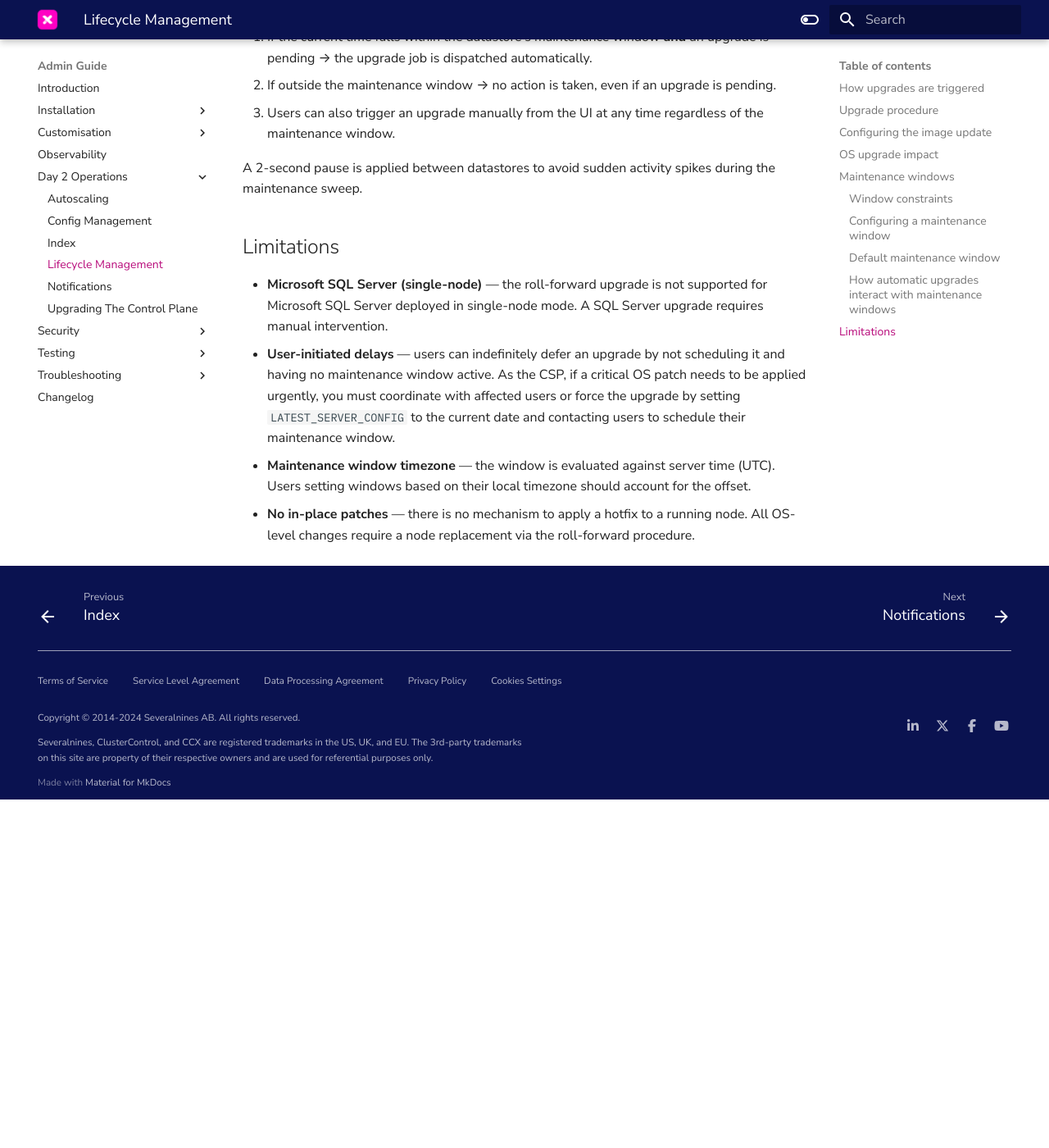
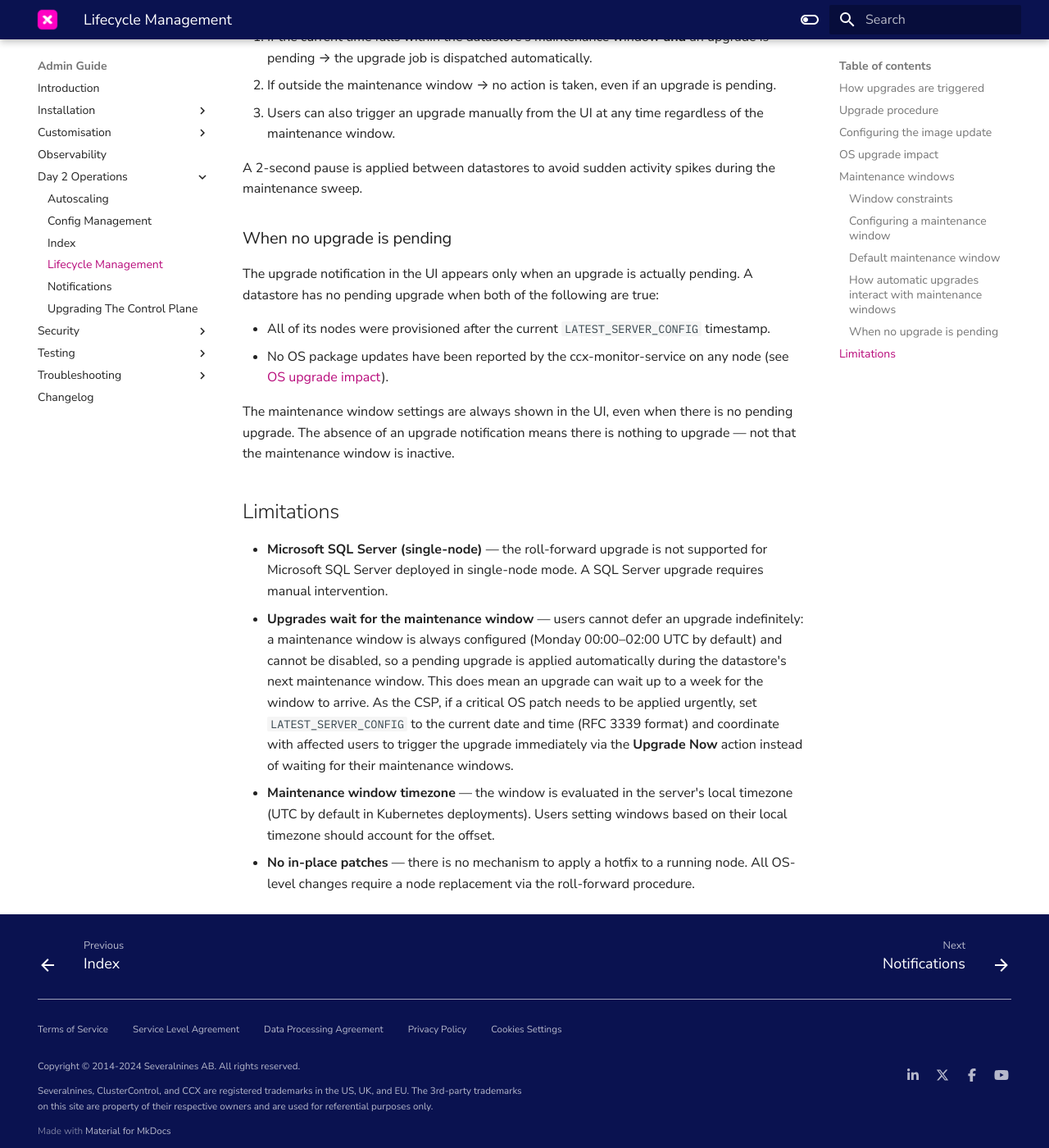
Before and after one commit to severalnines/ccx-docs, an MkDocs documentation site: the page built from docs/admin/Day2/Lifecycle-Management.md, in a window 1280 px wide and 1400 px high, scrolled down 3093 px. Shown: the whole window at 82% size. Built offline with MkDocs 1.6.1 and Material for MkDocs 9.7.7, drawn with Linux system fonts in a browser that asks for light colours; comment, search, counter and statistics services are not loaded; before the commit the page ends 4068 px from its top, so only the background shows below that; some of the changed text lies outside the part shown.

Commit message:
CCX-6028 - fix maintenance window documentation (#73)
* CCX-6028 - fix maintenance window documentation

The 'User-initiated delays' limitation wrongly claimed users can
indefinitely defer an upgrade by having no maintenance window active.
A maintenance window is always configured (default Monday 00:00-02:00
UTC) and cannot be disabled; pending upgrades run automatically in the
next window.

Also document when no upgrade is pending: all nodes provisioned after
LATEST_SERVER_CONFIG and no OS package updates reported.

Co-Authored-By: Claude Fable 5 <noreply@anthropic.com>

* CCX-6028 - address review comments

Specify RFC 3339 format for LATEST_SERVER_CONFIG in the limitations
section and align the maintenance window timezone wording with the
rest of the document.

Co-Authored-By: Claude Fable 5 <noreply@anthropic.com>

---------

Co-authored-by: Claude Fable 5 <noreply@anthropic.com>

```diff
--- a/docs/admin/Day2/Lifecycle-Management.md
+++ b/docs/admin/Day2/Lifecycle-Management.md
@@ -95,7 +95,7 @@ Field values:
 
 ### Default maintenance window
 
-If no maintenance window is configured for a datastore, it defaults to **Monday 00:00–02:00 UTC**.
+Every datastore always has a maintenance window — it cannot be disabled or unset. If the user has not configured one, the default of **Monday 00:00–02:00 UTC** applies.
 
 ### How automatic upgrades interact with maintenance windows
 
@@ -107,9 +107,18 @@ CCX runs a maintenance loop that periodically calls `MaintainStore` for each dat
 
 A 2-second pause is applied between datastores to avoid sudden activity spikes during the maintenance sweep.
 
+### When no upgrade is pending
+
+The upgrade notification in the UI appears only when an upgrade is actually pending. A datastore has no pending upgrade when both of the following are true:
+
+- All of its nodes were provisioned after the current `LATEST_SERVER_CONFIG` timestamp.
+- No OS package updates have been reported by the ccx-monitor-service on any node (see [OS upgrade impact](#os-upgrade-impact)).
+
+The maintenance window settings are always shown in the UI, even when there is no pending upgrade. The absence of an upgrade notification means there is nothing to upgrade — not that the maintenance window is inactive.
+
 ## Limitations
 
 - **Microsoft SQL Server (single-node)** — the roll-forward upgrade is not supported for Microsoft SQL Server deployed in single-node mode. A SQL Server upgrade requires manual intervention.
-- **User-initiated delays** — users can indefinitely defer an upgrade by not scheduling it and having no maintenance window active. As the CSP, if a critical OS patch needs to be applied urgently, you must coordinate with affected users or force the upgrade by setting `LATEST_SERVER_CONFIG` to the current date and contacting users to schedule their maintenance window.
-- **Maintenance window timezone** — the window is evaluated against server time (UTC). Users setting windows based on their local timezone should account for the offset.
+- **Upgrades wait for the maintenance window** — users cannot defer an upgrade indefinitely: a maintenance window is always configured (Monday 00:00–02:00 UTC by default) and cannot be disabled, so a pending upgrade is applied automatically during the datastore's next maintenance window. This does mean an upgrade can wait up to a week for the window to arrive. As the CSP, if a critical OS patch needs to be applied urgently, set `LATEST_SERVER_CONFIG` to the current date and time (RFC 3339 format) and coordinate with affected users to trigger the upgrade immediately via the **Upgrade Now** action instead of waiting for their maintenance windows.
+- **Maintenance window timezone** — the window is evaluated in the server's local timezone (UTC by default in Kubernetes deployments). Users setting windows based on their local timezone should account for the offset.
 - **No in-place patches** — there is no mechanism to apply a hotfix to a running node. All OS-level changes require a node replacement via the roll-forward procedure.
```
